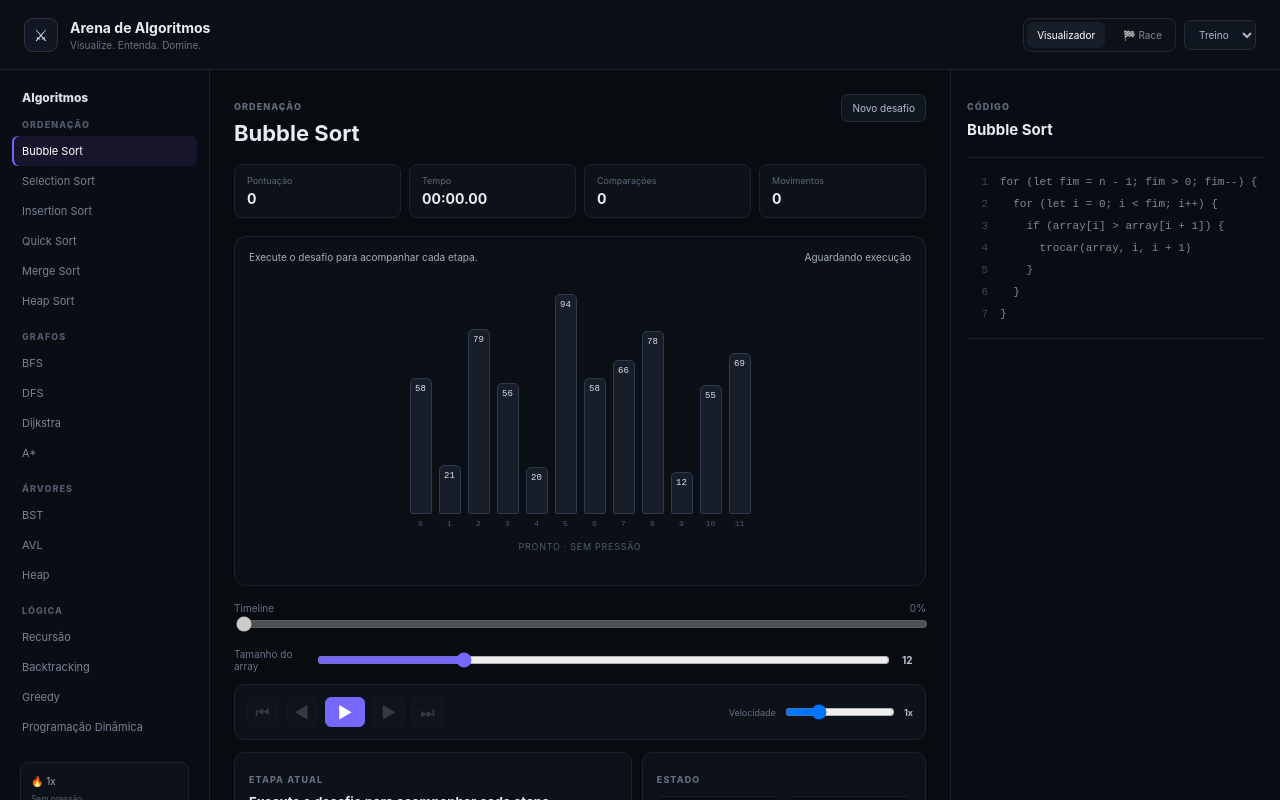
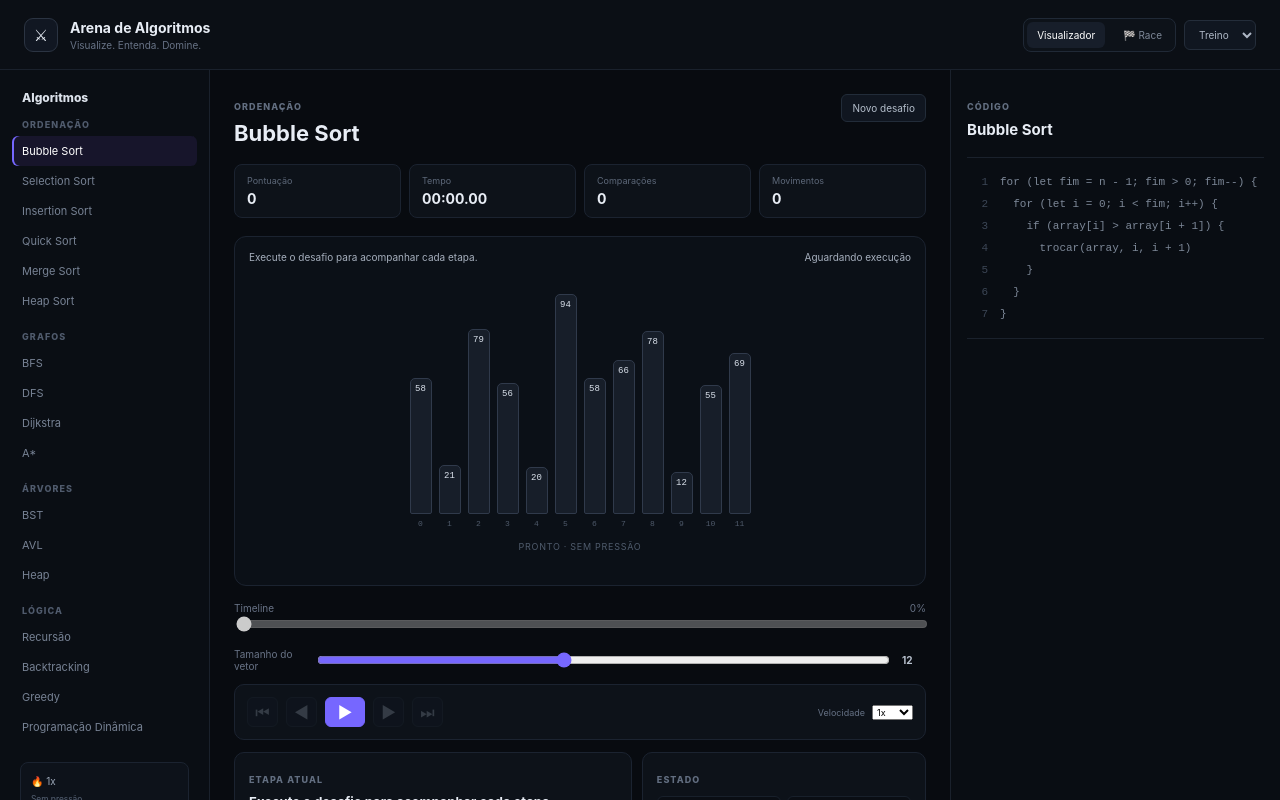
Before and after one commit to ArthurNunesDev/arena-algoritmos, a React (Vite) app in the folder frontend/: page / in a window 1280 px wide. Shown: the top 800 px of the page. Built offline with nearby package versions, Linux system fonts and the light colour scheme.

Commit message:
fix: restore arena playback controls

```diff
--- a/frontend/src/App.jsx
+++ b/frontend/src/App.jsx
@@ -98,8 +98,8 @@ export default function App(){
    <div className="visualizer"><div className="visualizer-head"><span>{eventMessage}</span><span>{steps.length?index+1+' / '+steps.length:'Aguardando execução'}</span></div>{renderVisual()}<div className="operation">{step?.tipo||'pronto'} · {difficultyInfo[2]}</div></div>
    {mode==='race'&&isSort(algorithm)&&<div className="race-board"><div><b>VOCÊ</b><span>{progress}%</span><div><i style={{width:progress+'%'}}/></div></div><div><b>{rival.toUpperCase()}</b><span>{rivalProgress}%</span><div><i style={{width:rivalProgress+'%'}}/></div></div></div>}
    <div className="timeline"><label>Timeline <span>{progress}%</span></label><input type="range" min="0" max={Math.max(steps.length-1,0)} value={steps.length?index:0} onChange={e=>{const i=+e.target.value;apply(steps[i],i);setFinished(i===steps.length-1)}} disabled={!steps.length||running&&!paused}/></div>
-   {isSort(algorithm)&&<div className="array-size"><label>Tamanho do array <input type="range" min="6" max="30" value={size} onChange={e=>changeSize(+e.target.value)} disabled={running}/><b>{size}</b></label></div>}
-   <div className="controls"><button onClick={()=>steps.length&&apply(steps[0],0)} disabled={!steps.length||running}>⏮</button><button onClick={prev} disabled={!steps.length||index===0||running&&!paused}>◀</button><button className="play" onClick={togglePlay}>{running?(paused?'▶':'Ⅱ'):'▶'}</button><button onClick={next} disabled={!steps.length||index>=steps.length-1||running&&!paused}>▶</button><button onClick={()=>steps.length&&apply(steps[steps.length-1],steps.length-1)} disabled={!steps.length||running}>⏭</button><label>Velocidade <input type="range" min=".25" max="3" step=".25" value={speed} onChange={e=>setSpeed(+e.target.value)}/><b>{speed}x</b></label></div>
+   {isSort(algorithm)&&<div className="array-size"><label>Tamanho do vetor <input type="range" min="6" max="20" value={size} onChange={e=>changeSize(+e.target.value)} disabled={running}/><b>{size}</b></label></div>}
+   <div className="controls"><button onClick={()=>steps.length&&apply(steps[0],0)} disabled={!steps.length||running}>⏮</button><button onClick={prev} disabled={!steps.length||index===0||running&&!paused}>◀</button><button className="play" onClick={togglePlay}>{running?(paused?'▶':'Ⅱ'):'▶'}</button><button onClick={next} disabled={!steps.length||index>=steps.length-1||running&&!paused}>▶</button><button onClick={()=>steps.length&&apply(steps[steps.length-1],steps.length-1)} disabled={!steps.length||running}>⏭</button><label>Velocidade <select value={speed} onChange={e=>setSpeed(Number(e.target.value))} disabled={running&&!paused}><option value="0.5">0.5x</option><option value="1">1x</option><option value="2">2x</option><option value="4">4x</option></select></label></div>
    <div className="info-grid"><article><small>ETAPA ATUAL</small><h2>{eventMessage}</h2><p>{step?.variaveis?Object.entries(step.variaveis).map(([k,v])=>k+': '+v).join(' · '):'Cada etapa sincroniza visualização, estado e código.'}</p></article><article><small>ESTADO</small><div className="state">{[['Passo',steps.length?index+1:0],['Total',steps.length],['Dificuldade',difficultyInfo[0]],['Pontuação',score]].map(x=><div key={x[0]}><span>{x[0]}</span><b>{x[1]}</b></div>)}</div></article></div>
    <div className="history"><div><small>RANKING LOCAL · TOP 10</small><button onClick={()=>{localStorage.removeItem('arena-ranking');setRanking([])}}>Limpar</button></div>{(ranking.length?ranking:history).length?<ol>{(ranking.length?ranking:history).map((r,i)=><li key={r.data+i}><span>#{i+1}</span><b>{r.nome}</b><small>{r.nomeDificuldade}</small><strong>{r.pontos}</strong></li>)}</ol>:<p>Nenhuma partida registrada ainda.</p>}</div>
   </div><aside className="code"><div><small>CÓDIGO</small><h2>{meta[1]}</h2></div><pre>{lines.map((line,i)=><code className={step?.linha===i+1?'active':''} key={i}><span>{String(i+1).padStart(2,' ')}</span>{line}</code>)}</pre><footer>Espaço: play/pausa · ← →: navegar · N: novo desafio</footer></aside></section></div></main>
```
